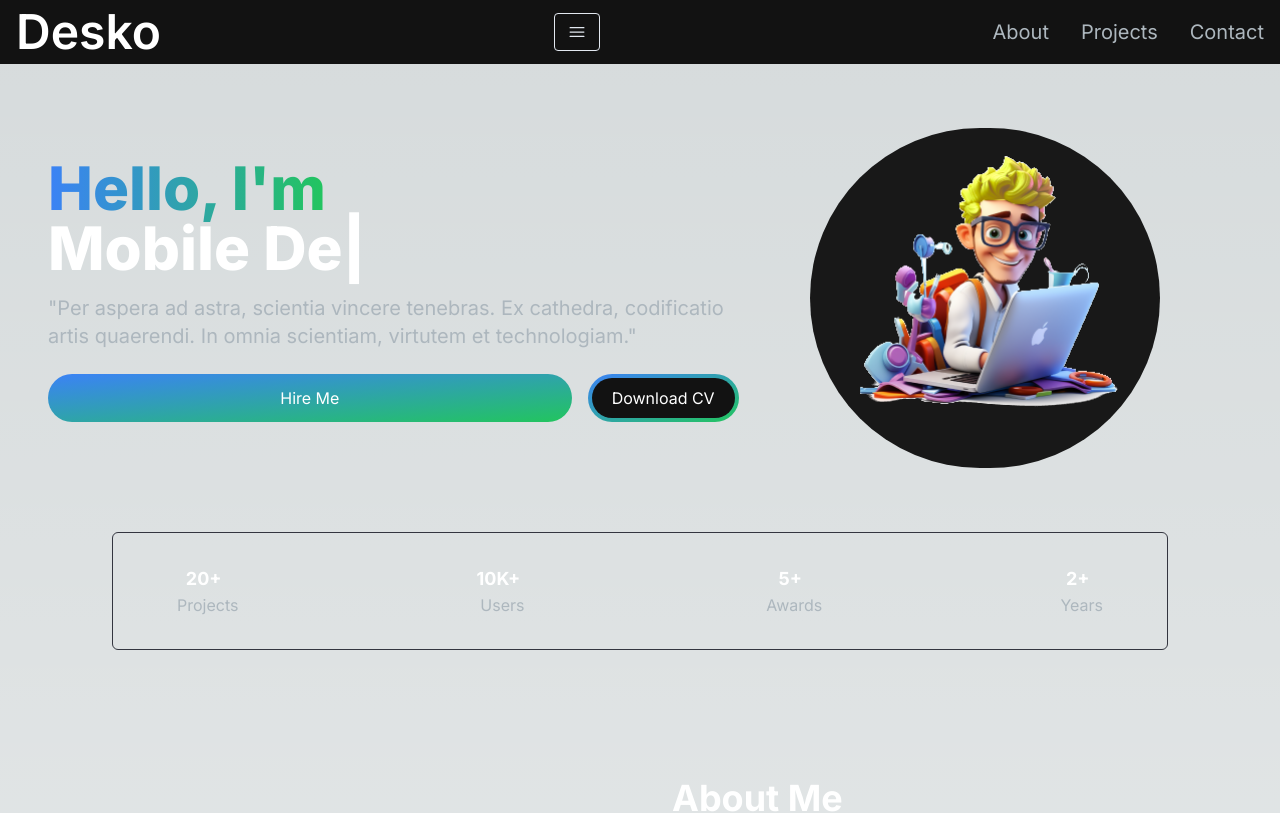
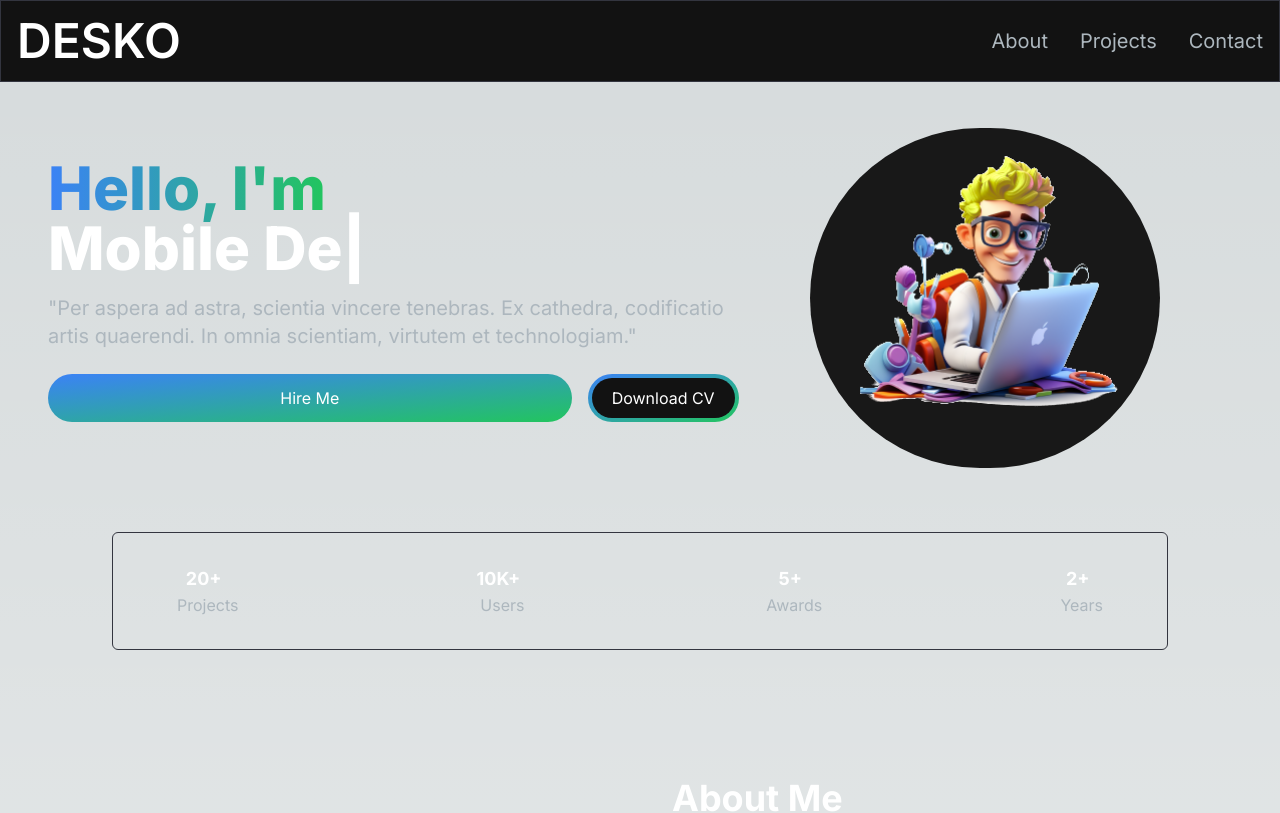
Before and after one commit to Desko95/portfolio-website, a Next.js app: page / in a window 1280 px wide. Shown: the top 813 px of the page. Built offline with nearby package versions, Linux system fonts and the light colour scheme.

Commit message:
navbar fix

```diff
--- a/app/components/Navbar.jsx
+++ b/app/components/Navbar.jsx
@@ -1,61 +1,67 @@
 "use client";
-import Link from 'next/link';
-import React, { useState }from 'react';
-import NavLink from './NavLink';
-import { Bars3Icon, XMarkIcon } from "@heroicons/react/24/solid"
-import MenuOverlay from './MenuOverlay';
+import Link from "next/link";
+import React, { useState } from "react";
+import NavLink from "./NavLink";
+import { Bars3Icon, XMarkIcon } from "@heroicons/react/24/solid";
+import MenuOverlay from "./MenuOverlay";
 
 const navLinks = [
   {
     title: "About",
-    path: "@about",
+    path: "#about",
   },
   {
     title: "Projects",
-    path: "@projects",
+    path: "#projects",
   },
   {
     title: "Contact",
-    path: "@contact",
-  }
-]
+    path: "#contact",
+  },
+];
 
 const Navbar = () => {
   const [navbarOpen, setNavbarOpen] = useState(false);
 
   return (
-    <nav className='fixed top-0 left-0 right-0 z-10 bg-[#121212] bg-opacity-100'> {/*/ navbar opacity */}
-      <div className='flex flex-wrap items-center justify-between mx-auto px-4 py-2'>
-        <Link href={'/'} className='text-2xl md:text-5xl text-white font-semibold'>
-          Desko
+    <nav className="fixed mx-auto border border-[#33353F] top-0 left-0 right-0 z-10 bg-[#121212] bg-opacity-100">
+      <div className="flex container lg:py-4 flex-wrap items-center justify-between mx-auto px-4 py-2">
+        <Link
+          href={"/"}
+          className="text-2xl md:text-5xl text-white font-semibold"
+        >
+          DESKO
         </Link>
-        <div className='mobile-menu block md:hidden:'>
-          {
-            !navbarOpen ? (
-              <button onClick={() => setNavbarOpen(true)} className='flex items-center px-3 py-2 border rounded border-slate-200 text-slate-200 hover:text-white hover:border-white'>
-                <Bars3Icon className='h-5 w-5'/>
-              </button>
-            ) : (
-              <button onClick={() => setNavbarOpen(false)} className='flex items-center px-3 py-2 border rounded border-slate-200 text-slate-200 hover:text-white hover:border-white'>
-                <XMarkIcon className='h-5 w-5'/>
-              </button>
-            )
-          }
-          </div>
-        <div className='menu hidden md:block md:w-auto' id='navbar'>
-          <ul className='flex p-4 md:p-0 md:flex-row md:space-x-8 mt-0'>
+        <div className="mobile-menu block md:hidden">
+          {!navbarOpen ? (
+            <button
+              onClick={() => setNavbarOpen(true)}
+              className="flex items-center px-3 py-2 border rounded border-slate-200 text-slate-200 hover:text-white hover:border-white"
+            >
+              <Bars3Icon className="h-5 w-5" />
+            </button>
+          ) : (
+            <button
+              onClick={() => setNavbarOpen(false)}
+              className="flex items-center px-3 py-2 border rounded border-slate-200 text-slate-200 hover:text-white hover:border-white"
+            >
+              <XMarkIcon className="h-5 w-5" />
+            </button>
+          )}
+        </div>
+        <div className="menu hidden md:block md:w-auto" id="navbar">
+          <ul className="flex p-4 md:p-0 md:flex-row md:space-x-8 mt-0">
             {navLinks.map((link, index) => (
               <li key={index}>
                 <NavLink href={link.path} title={link.title} />
               </li>
             ))}
-
           </ul>
         </div>
       </div>
       {navbarOpen ? <MenuOverlay links={navLinks} /> : null}
     </nav>
   );
-}
+};
 
 export default Navbar;
```
